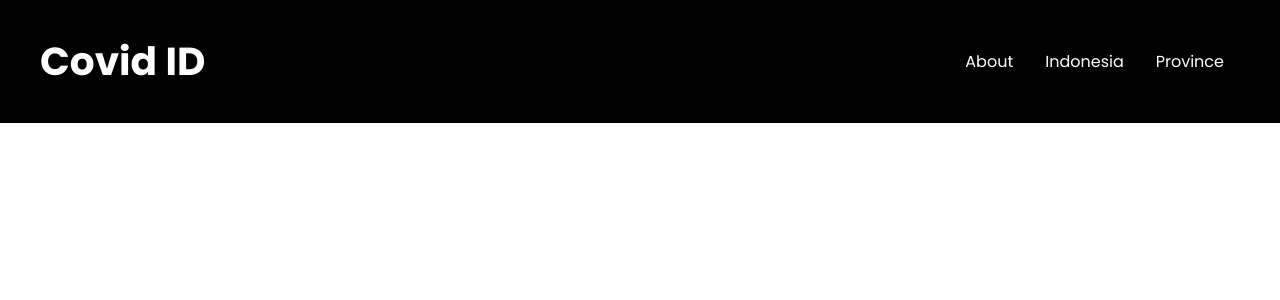
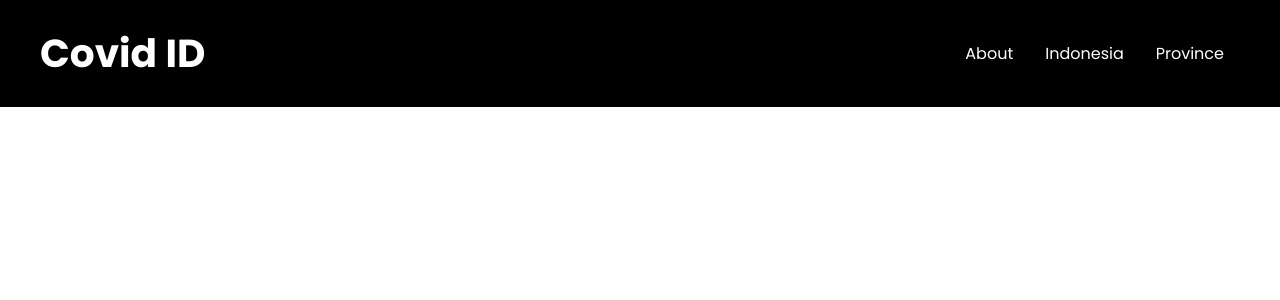
Before and after one commit to raihandotmd/COVIDAPP-UASFE, a React (Vite) app: page / in a window 1280 px wide. Shown: the top 300 px of the page. Built offline with nearby package versions, Linux system fonts and the light colour scheme.

Commit message:
POS-1 fix: adjust padding style

```diff
--- a/src/components/Navbar/Navbar.module.css
+++ b/src/components/Navbar/Navbar.module.css
@@ -4,7 +4,7 @@
   display: flex;
   align-items: center;
   justify-content: space-between;
-  padding: 2rem 2.5rem;
+  padding: 1.5rem 2.5rem;
 }
 .navbar__list {
   list-style: none;
```
